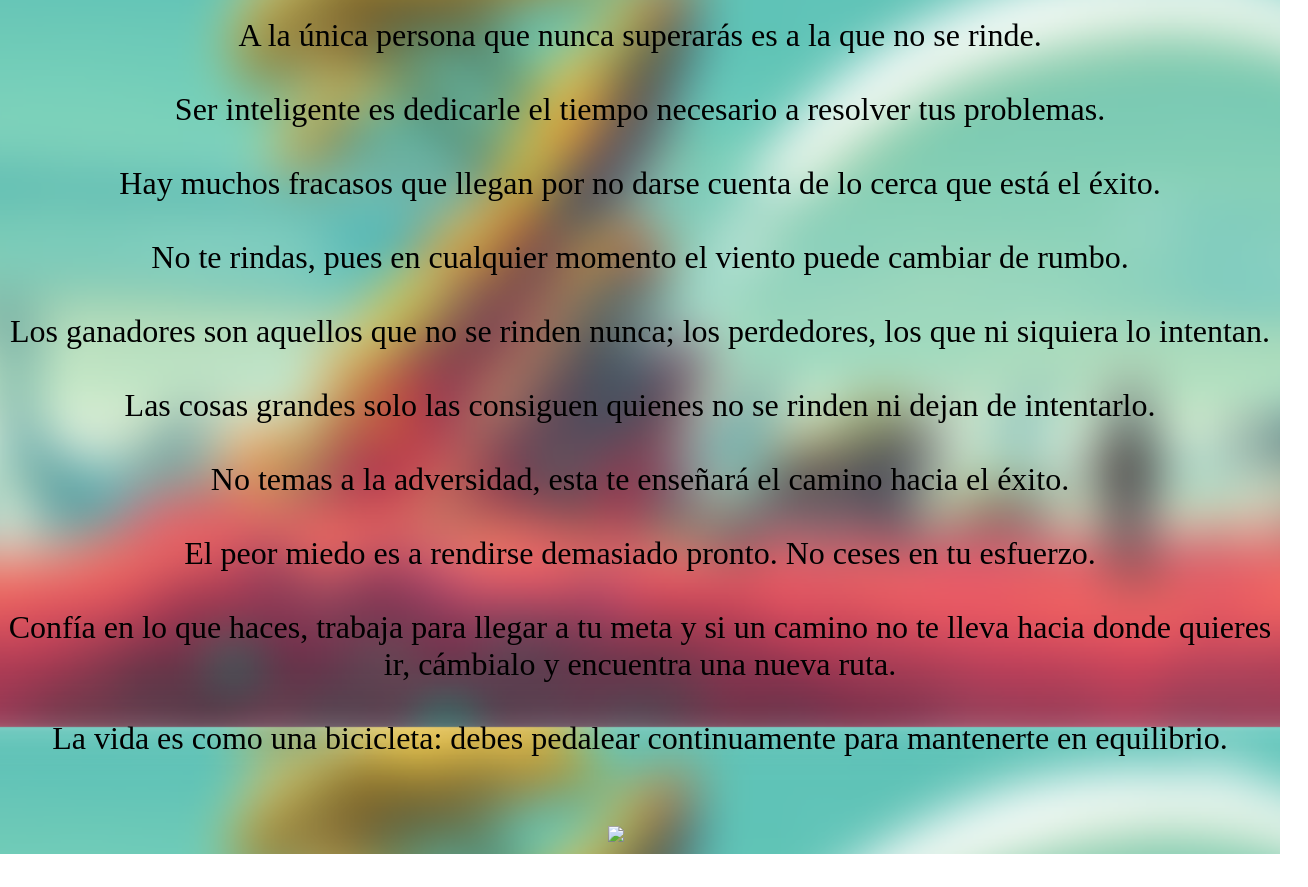
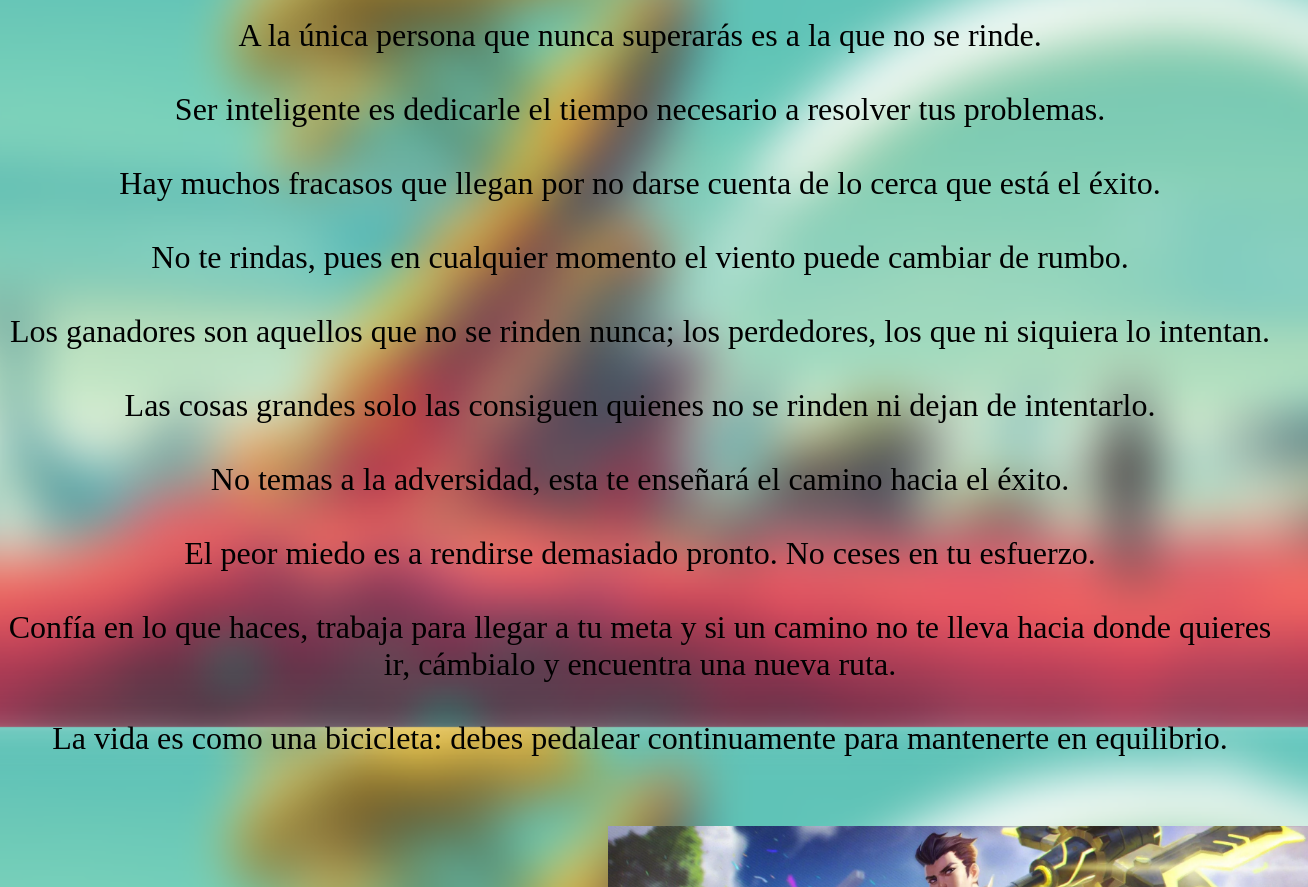
Before and after one commit to segars/sadasd, a plain HTML site: page index.html in a window 1280 px wide. Shown: the part 73-960 px from the top of the page, 1308 px wide, since content can reach past the window. Before the commit the page ends 927 px from the top, so only its background shows below. Drawn offline with Linux system fonts and the light colour scheme.

Commit message:
Update index.html

```diff
--- a/index.html
+++ b/index.html
@@ -45,7 +45,7 @@
     </div>
 
     <div id="ims">
-        <img  src="../so/2356981.jpg" width="700px",>
+        <img  src="2356981.jpg" width="700px",>
     </div>
 
 
```
